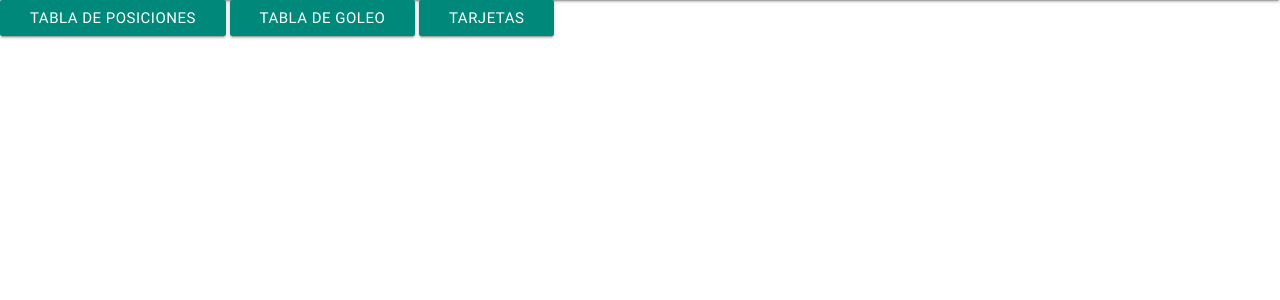
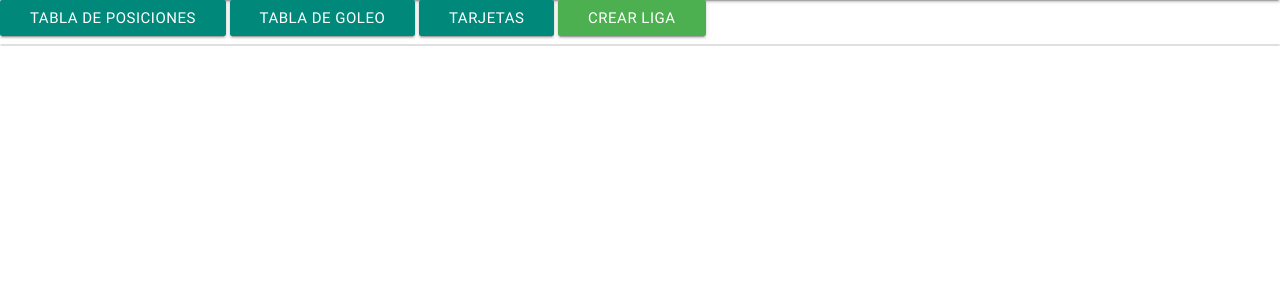
Before and after one commit to MarioEdgardoHerrera/Admin_Ligas, a Django app: page /ligas/ in a window 1280 px wide. Shown: the part 64-364 px from the top of the page. Run offline with Django 3.2, Linux system fonts and the light colour scheme; parts of the project's set-up code (start-up, migrations or seed data) failed here and were passed over.

Commit message:
Mostar una lista de las ligas creadas

```diff
--- a/apps/ligas/templates/liga/index.html
+++ b/apps/ligas/templates/liga/index.html
@@ -8,4 +8,22 @@
 <button class="btn teal darken-1">Tabla de Posiciones</button>
 <button class="btn teal darken-1">Tabla de Goleo</button>
 <button class="btn teal darken-1">Tarjetas</button>
+<!-- aqui vamos a crear un enlace -->
+<a href="{% url 'liga_crear' %}"  class="btn green">Crear Liga</a>
+<!-- Fijate que llamamos a una url y le pasamos el nombre que está en el urls.py -->
+
+<!-- este es un ciclo form para iterar todas los datos en un objeto -->
+<ul class="collection">
+{% for liga in ligas %}
+    <li class="collection-item avatar">
+      <i class="material-icons circle">folder</i>
+      <span class="title">{{liga.nombre}}</span>
+      <p> <b>Teléfono: </b> {{liga.telefono}} <br>
+         <b>Email: </b>{{liga.email}} <br>
+      </p>
+      <a href="#!" class="secondary-content"><i class="material-icons">grade</i></a>
+    </li>
+{% endfor %}
+</ul>
+
 {% endblock %}
```
